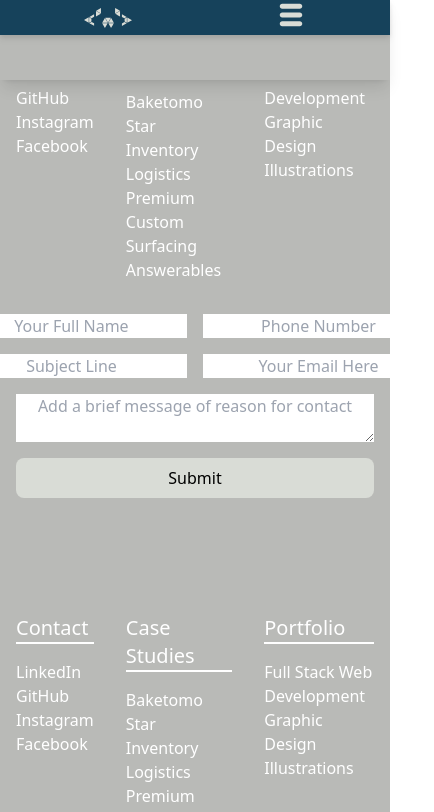
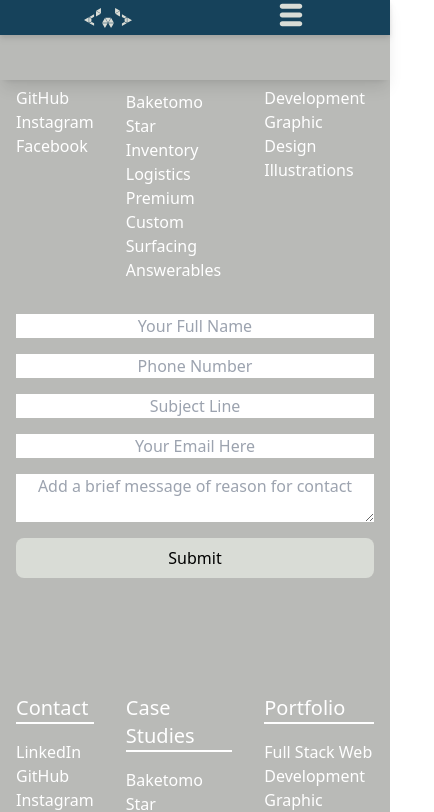
Before and after one commit to Rafflafressia/Chaotink, a React (Vite) app: page /Contact in a window 390 px wide. Shown: the top 812 px of the page, 434 px wide, since content can reach past the window. Built offline with nearby package versions, Linux system fonts and the light colour scheme.

Commit message:
Fixed form rendering.

```diff
--- a/src/components/Contact/Contact.jsx
+++ b/src/components/Contact/Contact.jsx
@@ -118,9 +118,9 @@
 
         <form
           onSubmit={handleSubmit}
-          className="flex flex-col items-center justify-center pb-[100px] space-y-4 lg:m-8"
+          className="flex flex-col mx-4 items-center justify-center pb-[100px] space-y-4 md:m-8"
         >
-          <div className="flex flex-row space-x-4">
+          <div className="flex flex-col w-full space-y-4 md:space-y-0 md:flex-row md:space-x-4">
             <div className="flex flex-col">
               <input
                 type="text"
@@ -152,7 +152,7 @@
             </div>
           </div>
 
-          <div className="flex flex-row space-x-4">
+          <div className="flex flex-col w-full space-y-4 md:space-y-0 md:flex-row md:space-x-4">
             <div className="flex flex-col">
               <input
                 type="text"
@@ -184,7 +184,7 @@
             </div>
           </div>
 
-          <div className="flex flex-col w-11/12 items-center justify-center space-y-4">
+          <div className="flex flex-col w-full items-center justify-center space-y-4">
             <textarea
               name="message"
               className="text-center w-full"
--- a/src/components/Portfolio/PortfolioSubNavigation.jsx
+++ b/src/components/Portfolio/PortfolioSubNavigation.jsx
@@ -1,4 +1,3 @@
-import { Link } from "react-router-dom";
 import { useState } from "react";
 import bgFS from "../../assets/web-development.jpg";
 import bgGD from "../../assets/graphic-design.jpg";
```
